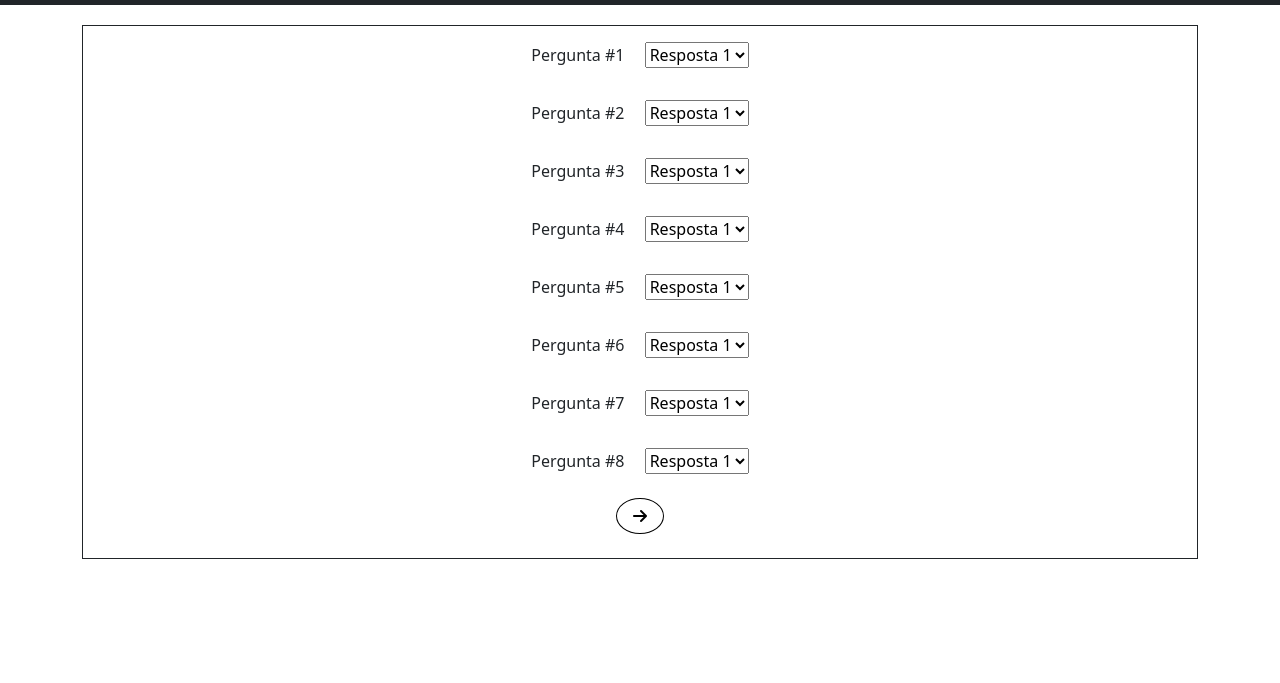
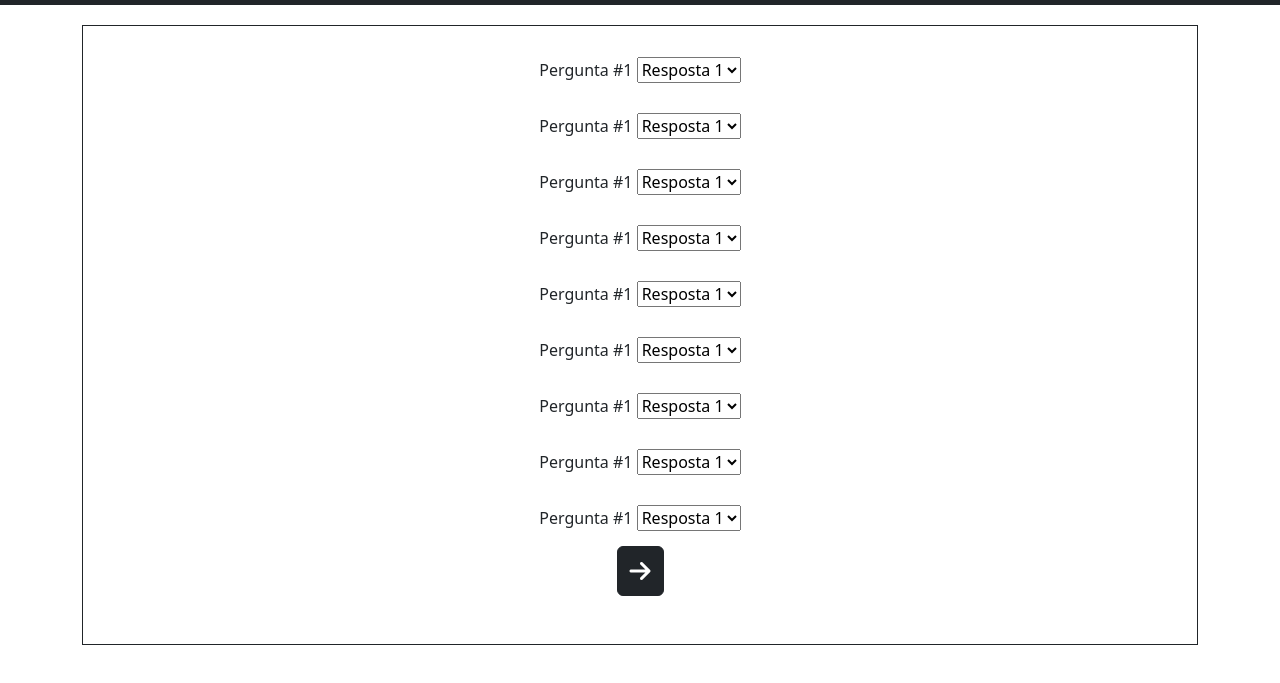
Before and after one commit to ICEI-PUC-Minas-PCO-SI/pco-si-2023-2-p1-tiaw-t1-g2-cinespark, a plain HTML site: page src/Telaquestionario.html in a window 1280 px wide. Shown: the part 71-754 px from the top of the page. Drawn offline with nearby package versions, Linux system fonts and the light colour scheme.

Commit message:
Atualizando telaQuestionario.html

```diff
--- a/src/Telaquestionario.html
+++ b/src/Telaquestionario.html
@@ -34,90 +34,83 @@
             <div class="border border-dark">
                 <div class="row">
                     <div class="col pb-4 pt-2">
-                        <div class="col pb-4 pt-2">
-                            <form action="" class="text-center">
-                                <label for="p1" class="pe-3">Pergunta #1</label>
+                        <div class="col pb-4 pt-2 text-center">
+                            <form action="" method="get">
+                                <div>
+                                    <label for="p1" class="py-3">Pergunta #1</label>
                                     <select name="" id="p1">
-                                    <option value="p11">Resposta 1</option>
-                                    <option value="p12">Resposta 2</option>
-                                    <option value="p13">Resposta 3</option>
+                                        <option value="p61">Resposta 1</option>
+                                        <option value="p62">Resposta 2</option>
+                                        <option value="p63">Resposta 3</option>
                                     </select>
-                            </form>
                                 </div>
-                        <div class="col pb-4 pt-2">
-                            <form action="" class="text-center">
-                                <label for="p2" class="pe-3">Pergunta #2</label>
-                                <select name="" id="p2">
-                                    <option value="p21">Resposta 1</option>
-                                    <option value="p22">Resposta 2</option>
-                                    <option value="p23">Resposta 3</option>
-                                </select>
-                            </form>
-                        </div>
-                        <div class="col pb-4 pt-2">
-                            <form action="" class="text-center">
-                                <label for="p3" class="pe-3">Pergunta #3</label>
-                                <select name="" id="p3">
-                                    <option value="p31">Resposta 1</option>
-                                    <option value="p32">Resposta 2</option>
-                                    <option value="p33">Resposta 3</option>
-                                </select>
-                            </form>
-                        </div>
-                        <div class="col pb-4 pt-2">
-                            <form action="" class="text-center">
-                                <label for="p4" class="pe-3">Pergunta #4</label>
-                                <select name="" id="p4">
-                                    <option value="p41">Resposta 1</option>
-                                    <option value="p42">Resposta 2</option>
-                                    <option value="p43">Resposta 3</option>
-                                </select>
-                            </form>
-                        </div>
-                        <div class="col pb-4 pt-2">
-                            <form action="" class="text-center">
-                                <label for="p5" class="pe-3">Pergunta #5</label>
-                                <select name="" id="p5">
-                                    <option value="p51">Resposta 1</option>
-                                    <option value="p52">Resposta 2</option>
-                                    <option value="p53">Resposta 3</option>
-                                </select>
-                            </form>
-                        </div>
-                        <div class="col pb-4 pt-2">
-                            <form action="" class="text-center">
-                                <label for="p6" class="pe-3">Pergunta #6</label>
+                                <div>
+                                    <label for="p1" class="py-3">Pergunta #1</label>
                                     <select name="" id="p6">
                                         <option value="p61">Resposta 1</option>
                                         <option value="p62">Resposta 2</option>
                                         <option value="p63">Resposta 3</option>
                                     </select>
+                                </div>
+                                <div>
+                                    <label for="p1" class="py-3">Pergunta #1</label>
+                                    <select name="" id="p6">
+                                        <option value="p61">Resposta 1</option>
+                                        <option value="p62">Resposta 2</option>
+                                        <option value="p63">Resposta 3</option>
+                                    </select>
+                                </div>
+                                <div>
+                                    <label for="p1" class="py-3">Pergunta #1</label>
+                                    <select name="" id="p6">
+                                        <option value="p61">Resposta 1</option>
+                                        <option value="p62">Resposta 2</option>
+                                        <option value="p63">Resposta 3</option>
+                                    </select>
+                                </div>
+                                <div>
+                                    <label for="p1" class="py-3">Pergunta #1</label>
+                                    <select name="" id="p6">
+                                        <option value="p61">Resposta 1</option>
+                                        <option value="p62">Resposta 2</option>
+                                        <option value="p63">Resposta 3</option>
+                                    </select>
+                                </div>
+                                <div>
+                                    <label for="p1" class="py-3">Pergunta #1</label>
+                                    <select name="" id="p6">
+                                        <option value="p61">Resposta 1</option>
+                                        <option value="p62">Resposta 2</option>
+                                        <option value="p63">Resposta 3</option>
+                                    </select>
+                                </div>
+                                <div>
+                                    <label for="p1" class="py-3">Pergunta #1</label>
+                                    <select name="" id="p6">
+                                        <option value="p61">Resposta 1</option>
+                                        <option value="p62">Resposta 2</option>
+                                        <option value="p63">Resposta 3</option>
+                                    </select>
+                                </div>
+                                <div>
+                                    <label for="p1" class="py-3">Pergunta #1</label>
+                                    <select name="" id="p6">
+                                        <option value="p61">Resposta 1</option>
+                                        <option value="p62">Resposta 2</option>
+                                        <option value="p63">Resposta 3</option>
+                                    </select>
+                                </div>
+                                <div>
+                                    <label for="p1" class="py-3">Pergunta #1</label>
+                                    <select name="" id="p6">
+                                        <option value="p61">Resposta 1</option>
+                                        <option value="p62">Resposta 2</option>
+                                        <option value="p63">Resposta 3</option>
+                                    </select>
+                                    <div >
+                                    <button type="submit" class="btn btn-dark" style="font-size: 150%;"><i class="fa-solid fa-arrow-right"></i></button>
+                                </div>
                             </form>
-                        </div>
-                        <div class="col pb-4 pt-2">
-                            <form action="" class="text-center">
-                                <label for="p7" class="pe-3">Pergunta #7</label>
-                                <select name="" id="p7">
-                                    <option value="p71">Resposta 1</option>
-                                    <option value="p72">Resposta 2</option>
-                                    <option value="p73">Resposta 3</option>
-                                </select>
-                            </form>
-                        </div>
-                        <div class="col pb-4 pt-2">
-                            <form action="" class="text-center">
-                                <label for="p8" class="pe-3">Pergunta #8</label>
-                                <select name="" id="p8">
-                                    <option value="p81">Resposta 1</option>
-                                    <option value="p82">Resposta 2</option>
-                                    <option value="p83">Resposta 3</option>
-                                </select>
-                            </form>
-                        </div>
-                        <div class="col text-center">
-                            <a href="telaRecomendacao.html" class="mx-5 px-3 text-black" style="text-decoration: none; padding: 5px; border: 1px solid #000; border-radius: 50%; display: inline-block;">
-                                <i class="fa-solid fa-arrow-right"></i>
-                            </a>
                         </div>
                     </div>
                 </div>
```
Lines whose indentation alone changed are shown as unchanged.
